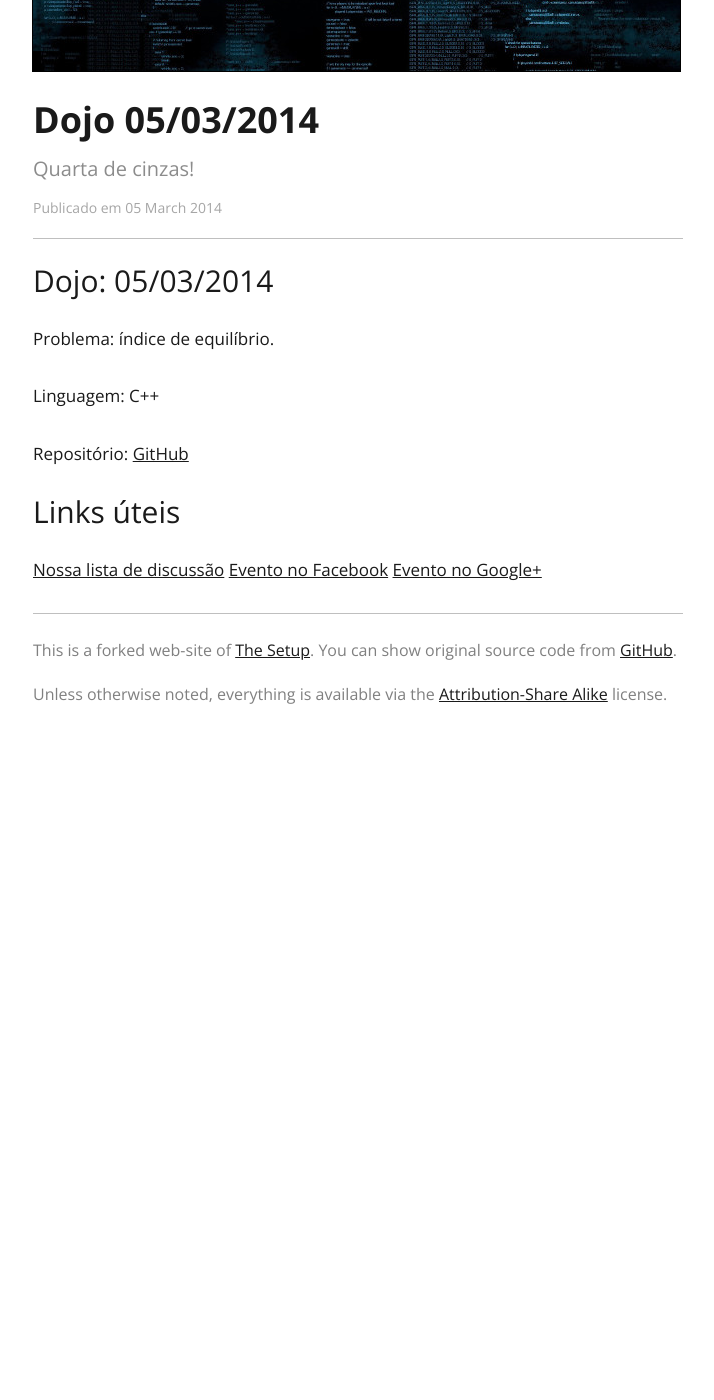
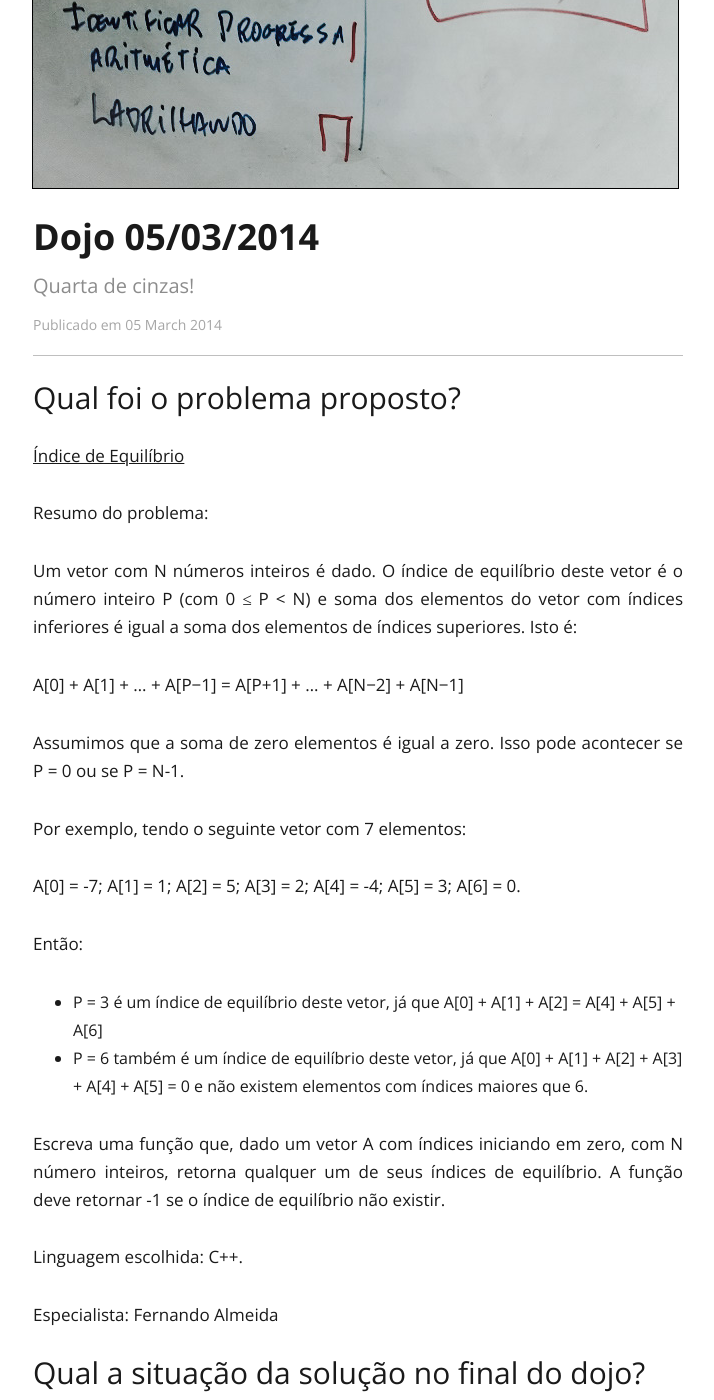
Before and after one commit to dojo-se/dojo-se.github.com, a Jekyll site: the page built from _posts/2014-03-05-coding_dojo.md, in a window 1280 px wide and 1400 px high, scrolled down 603 px. Shown: the whole window, without its empty margins (282-996 px from the left). Built offline with Jekyll 4.4.1, drawn with Linux system fonts in a browser that asks for light colours; Markdown is read by kramdown in place of the engine named in the settings; before the commit the page ends 1355 px from its top, so only the background shows below that; some of the changed text lies outside the part shown.

Commit message:
Dojo Março/2014: post completo
De volta à ativa :-)

```diff
--- a/_posts/2014-03-05-coding_dojo.md
+++ b/_posts/2014-03-05-coding_dojo.md
@@ -4,17 +4,46 @@ person  : Dojo 05/03/2014
 summary : Quarta de cinzas!
 ---
 
-## Dojo: 05/03/2014
+## Qual foi o problema proposto?
 
-Problema: índice de equilíbrio.
+[Índice de Equilíbrio](http://dojopuzzles.com/problemas/exibe/indice-de-equilibrio/ "DojoPuzzles")
 
-Linguagem: C++
+Resumo do problema:
 
-Repositório: [GitHub](https://github.com/dojo-se/indice_equilibrio)
+Um vetor com N números inteiros é dado. O índice de equilíbrio deste vetor é o número inteiro P (com 0 ≤ P < N) e soma dos elementos do vetor com índices inferiores é igual a soma dos elementos de índices superiores. Isto é:
 
+A[0] + A[1] + ... + A[P−1] = A[P+1] + ... + A[N−2] + A[N−1]
+
+Assumimos que a soma de zero elementos é igual a zero. Isso pode acontecer se P = 0 ou se P = N-1.
+
+Por exemplo, tendo o seguinte vetor com 7 elementos:
+
+A[0] = -7; A[1] = 1; A[2] = 5; A[3] = 2; A[4] = -4; A[5] = 3; A[6] = 0.
+
+Então:
+
+- P = 3 é um índice de equilíbrio deste vetor, já que A[0] + A[1] + A[2] = A[4] + A[5] + A[6]
+- P = 6 também é um índice de equilíbrio deste vetor, já que A[0] + A[1] + A[2] + A[3] + A[4] + A[5] = 0 e não existem elementos com índices maiores que 6.
+
+Escreva uma função que, dado um vetor A com índices iniciando em zero, com N número inteiros, retorna qualquer um de seus índices de equilíbrio.
+A função deve retornar -1 se o índice de equilíbrio não existir.
+
+Linguagem escolhida: C++.
+
+Especialista: Fernando Almeida
+
+## Qual a situação da solução no final do dojo?
+
+Funcionando :-)
+
+## E cadê o código?
+
+[Tá aqui no GitHub!](https://github.com/dojo-se/indice_equilibrio)
 
 ## Links úteis
 
 [Nossa lista de discussão](https://groups.google.com/forum/?fromgroups#!forum/dojo-se)
+
 [Evento no Facebook](https://www.facebook.com/events/254164024757899/)
+
 [Evento no Google+](https://plus.google.com/u/0/events/chsp5mmlclns55hu2u4u3sg7hc0)
```
Also changed, not shown: images/2014-03-05-coding_dojo.jpg.
